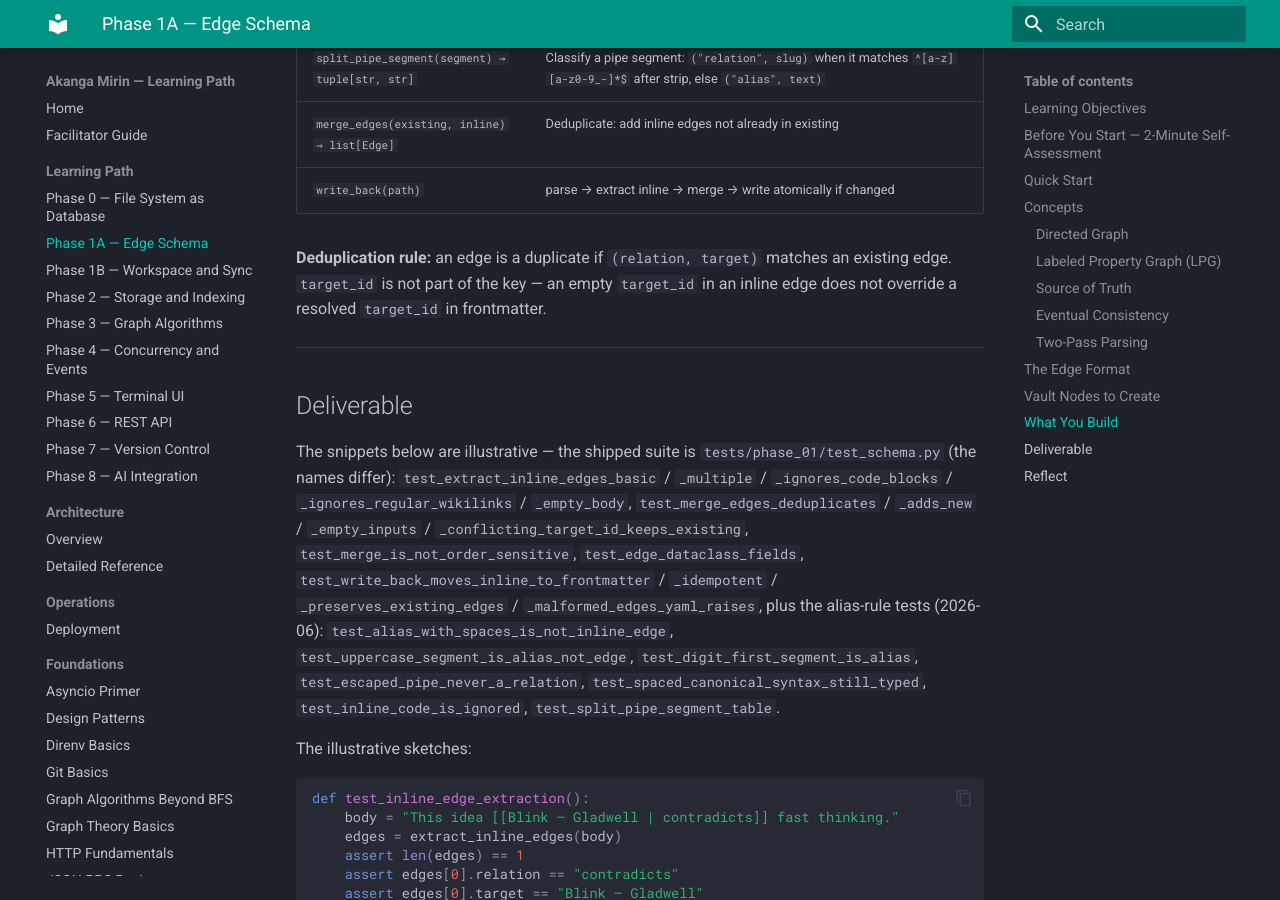
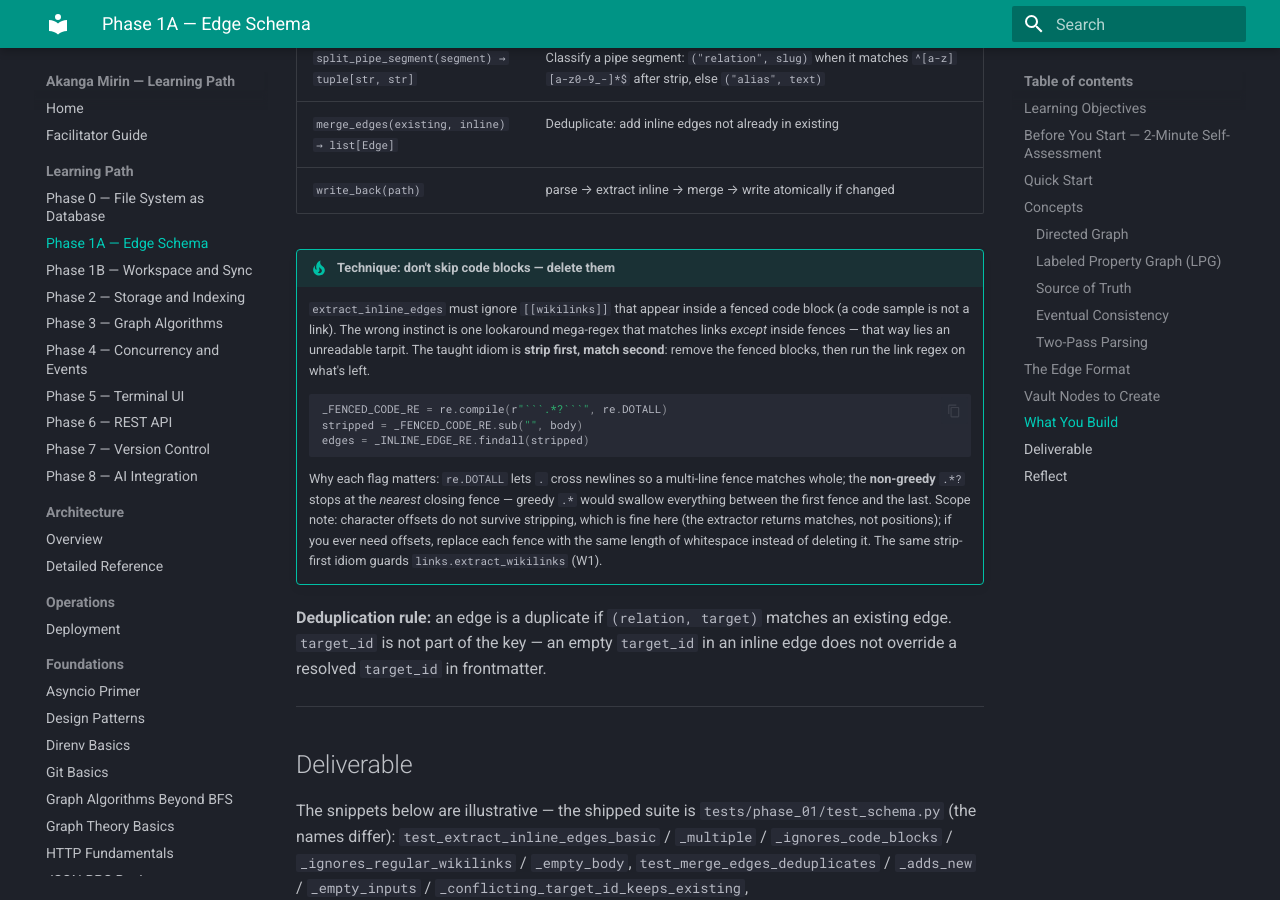
Before and after one commit to ArthurPieri/akanga_mirin, an MkDocs documentation site: the page built from docs/learning/phase-01a-data-modeling-edge-schema.md, in a window 1280 px wide and 900 px high, scrolled down 5857 px. Built offline with MkDocs 1.6.1 and Material for MkDocs 9.7.7, drawn with Linux system fonts in a browser that asks for light colours.

Commit message:
feat: noteapp-alignment fence-regex technique tip (C-8)
phase-01a gains a 'don't skip code blocks — delete them' tip under the
extract_inline_edges row: strip-first-match-second idiom, why DOTALL + non-greedy
matter, the offset caveat, and the W1 link to extract_wikilinks.

Co-Authored-By: Claude Opus 4.8 (1M context) <noreply@anthropic.com>

````diff
--- a/docs/learning/phase-01a-data-modeling-edge-schema.md
+++ b/docs/learning/phase-01a-data-modeling-edge-schema.md
@@ -243,6 +243,26 @@ maps IDs to names, descriptions, and flags (symmetric, inverse pair).
 | `merge_edges(existing, inline) → list[Edge]` | Deduplicate: add inline edges not already in existing |
 | `write_back(path)` | parse → extract inline → merge → write atomically if changed |
 
+!!! tip "Technique: don't skip code blocks — delete them"
+    `extract_inline_edges` must ignore `[[wikilinks]]` that appear inside a fenced code
+    block (a code sample is not a link). The wrong instinct is one lookaround mega-regex
+    that matches links *except* inside fences — that way lies an unreadable tarpit. The
+    taught idiom is **strip first, match second**: remove the fenced blocks, then run the
+    link regex on what's left.
+
+    ~~~python
+    _FENCED_CODE_RE = re.compile(r"```.*?```", re.DOTALL)
+    stripped = _FENCED_CODE_RE.sub("", body)
+    edges = _INLINE_EDGE_RE.findall(stripped)
+    ~~~
+
+    Why each flag matters: `re.DOTALL` lets `.` cross newlines so a multi-line fence matches
+    whole; the **non-greedy** `.*?` stops at the *nearest* closing fence — greedy `.*` would
+    swallow everything between the first fence and the last. Scope note: character offsets do
+    not survive stripping, which is fine here (the extractor returns matches, not positions);
+    if you ever need offsets, replace each fence with the same length of whitespace instead
+    of deleting it. The same strip-first idiom guards `links.extract_wikilinks` (W1).
+
 **Deduplication rule:** an edge is a duplicate if `(relation, target)` matches an
 existing edge. `target_id` is not part of the key — an empty `target_id` in an inline
 edge does not override a resolved `target_id` in frontmatter.
````
